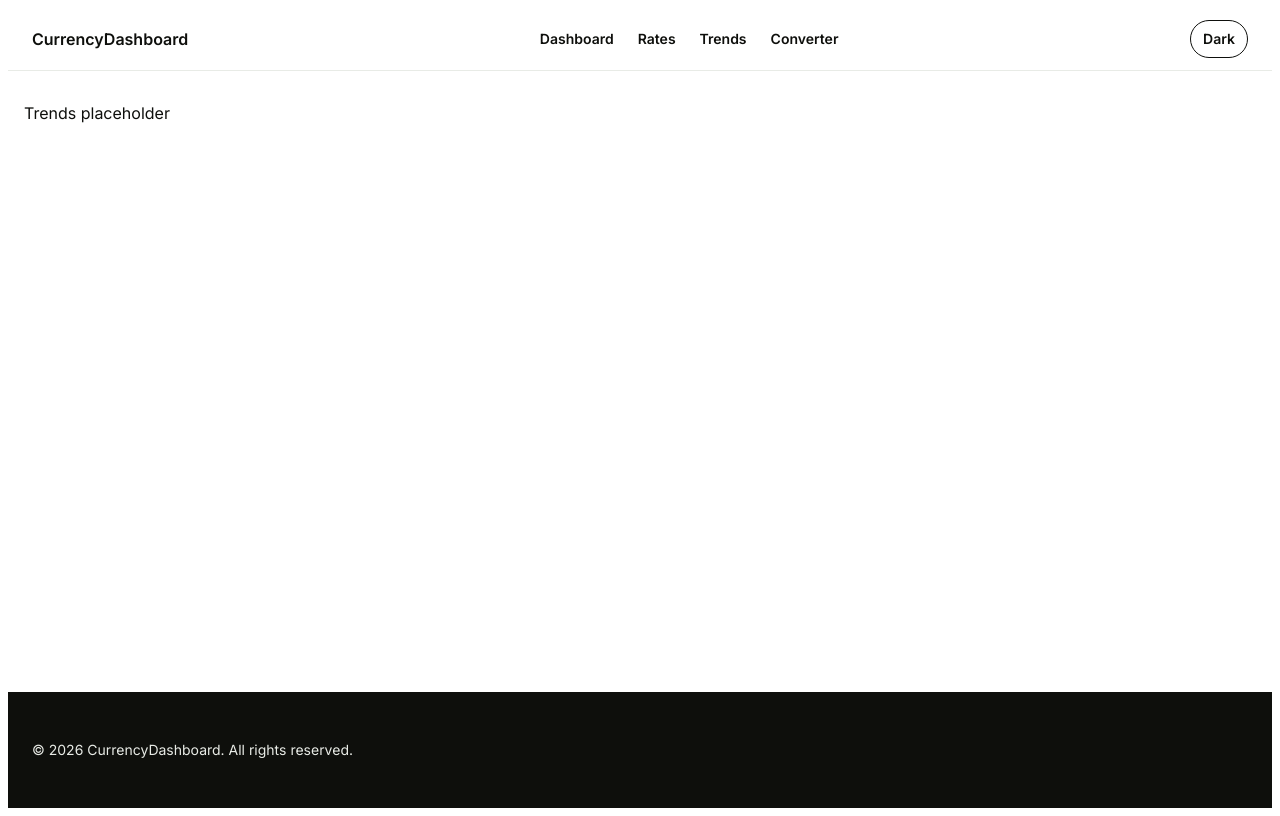
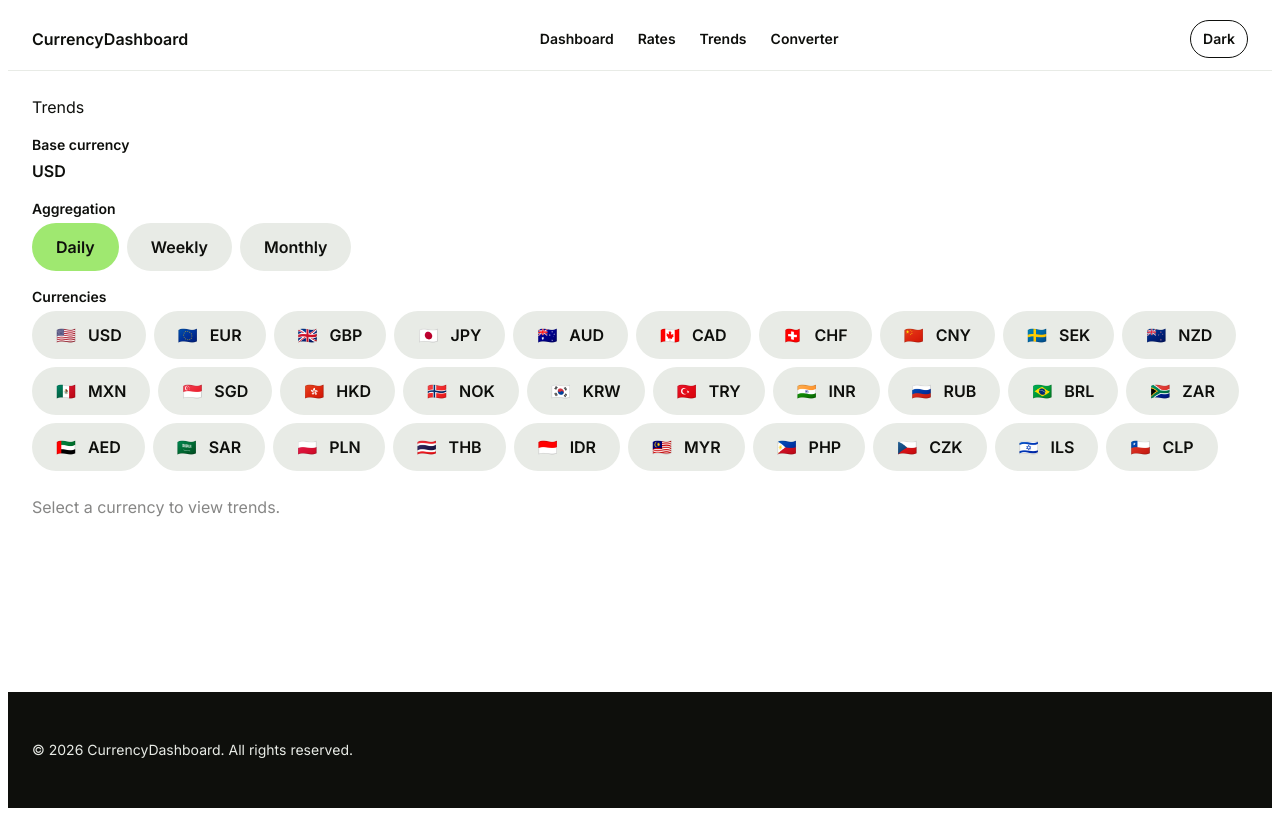
Before and after one commit to anas283/currency-dashboard, an Angular app: page /trends in a window 1280 px wide. Built offline with nearby package versions, Linux system fonts and the light colour scheme.

Commit message:
feat(trends): implement Trends feature with multi-select, aggregation toggle and sr-only table

```diff
--- /dev/null
+++ b/src/app/features/trends/trends.component.html
@@ -0,0 +1,74 @@
+<app-card variant="content">
+  <h1 class="trends__title">Trends</h1>
+
+  <div class="trends__section">
+    <span class="trends__label">Base currency</span>
+    <span class="trends__base">{{ ratesService.base() }}</span>
+  </div>
+
+  <div class="trends__section">
+    <span class="trends__label">Aggregation</span>
+    <div class="trends__toggle">
+      @for (option of aggregationOptions; track option) {
+        <app-button
+          [attr.data-testid]="'aggregation-' + option"
+          [variant]="aggregation() === option ? 'primary' : 'secondary'"
+          (click)="setAggregation(option)"
+        >
+          {{ aggregationLabels[option] }}
+        </app-button>
+      }
+    </div>
+  </div>
+
+  <div class="trends__section">
+    <span class="trends__label">Currencies</span>
+    <div class="trends__chips">
+      @for (currency of currencyOptions; track currency.code) {
+        <app-button
+          class="trends__chip"
+          [attr.data-testid]="'currency-' + currency.code"
+          [variant]="isSelected(currency.code) ? 'primary' : 'secondary'"
+          [disabled]="!isSelected(currency.code) && atMax()"
+          (click)="toggleCurrency(currency.code)"
+        >
+          <span class="trends__flag">{{ currency.flag }}</span>
+          <span>{{ currency.code }}</span>
+        </app-button>
+      }
+    </div>
+    @if (atMax()) {
+      <p class="trends__hint">You can compare up to {{ MAX_SELECTION }} currencies.</p>
+    }
+  </div>
+
+  @if (selected().length > 0) {
+    <div class="trends__chart">
+      <app-chart [labels]="chartLabels()" [datasets]="chartDatasets()" />
+    </div>
+
+    <table class="visually-hidden">
+      <caption>Currency trend data for base {{ ratesService.base() }}</caption>
+      <thead>
+        <tr>
+          <th scope="col">Currency</th>
+          @for (label of chartLabels(); track label) {
+            <th scope="col">{{ label }}</th>
+          }
+        </tr>
+      </thead>
+      <tbody>
+        @for (code of selected(); track code) {
+          <tr>
+            <th scope="row">{{ code }}</th>
+            @for (point of historyService.series(); track point.date) {
+              <td>{{ point.values[code] ?? '' }}</td>
+            }
+          </tr>
+        }
+      </tbody>
+    </table>
+  } @else {
+    <p class="trends__empty">Select a currency to view trends.</p>
+  }
+</app-card>
--- /dev/null
+++ b/src/app/features/trends/trends.component.scss
@@ -0,0 +1,71 @@
+:host {
+  display: block;
+}
+
+.trends {
+  &__title {
+    margin: 0 0 var(--sp-lg);
+    font: var(--text-heading-md);
+  }
+
+  &__section {
+    margin-bottom: var(--sp-lg);
+  }
+
+  &__label {
+    display: block;
+    margin-bottom: var(--sp-xs);
+    font: var(--text-body-sm-strong);
+    color: var(--color-ink);
+  }
+
+  &__base {
+    font: var(--text-body-md-strong);
+  }
+
+  &__toggle {
+    display: flex;
+    flex-wrap: wrap;
+    gap: var(--sp-sm);
+  }
+
+  &__chips {
+    display: flex;
+    flex-wrap: wrap;
+    gap: var(--sp-sm);
+  }
+
+  &__flag {
+    margin-right: var(--sp-xs);
+  }
+
+  &__hint {
+    margin: var(--sp-sm) 0 0;
+    font: var(--text-body-sm);
+    color: var(--color-mute);
+  }
+
+  &__chart {
+    height: 20rem;
+    margin-top: var(--sp-lg);
+  }
+
+  &__empty {
+    margin: var(--sp-xl) 0;
+    color: var(--color-mute);
+    font: var(--text-body-md);
+  }
+}
+
+.visually-hidden {
+  position: absolute;
+  width: 1px;
+  height: 1px;
+  padding: 0;
+  margin: -1px;
+  overflow: hidden;
+  clip: rect(0, 0, 0, 0);
+  clip-path: inset(50%);
+  white-space: nowrap;
+  border: 0;
+}
--- a/src/app/features/trends/trends.component.ts
+++ b/src/app/features/trends/trends.component.ts
@@ -1,11 +1,105 @@
-import { ChangeDetectionStrategy, Component } from '@angular/core';
+import {
+  ChangeDetectionStrategy,
+  Component,
+  computed,
+  effect,
+  inject,
+  OnInit,
+  signal,
+} from '@angular/core';
+import { ActivatedRoute } from '@angular/router';
+import { firstValueFrom } from 'rxjs';
+
+import { CURATED_TOP_30, Currency } from '../../core/models/currency';
+import { HistoryService } from '../../core/services/history.service';
+import { RatesService } from '../../core/services/rates.service';
+import { ChartComponent, ChartDatasetEntry } from '../../shared/components/chart/chart.component';
+import { Aggregation } from '../../shared/utils/date-buckets';
+import { ButtonComponent } from '../../ui/button/button.component';
+import { CardComponent } from '../../ui/card/card.component';
+
+const MAX_SELECTION = 3;
+const TREND_COLORS = ['#2563eb', '#dc2626', '#16a34a'];
+const VALID_CODES = new Set(CURATED_TOP_30.map((currency) => currency.code));
+const AGGREGATION_OPTIONS: Aggregation[] = ['daily', 'weekly', 'monthly'];
+const AGGREGATION_LABELS: Record<Aggregation, string> = {
+  daily: 'Daily',
+  weekly: 'Weekly',
+  monthly: 'Monthly',
+};
 
 @Component({
   selector: 'app-trends',
   standalone: true,
-  imports: [],
-  template: `<p>Trends placeholder</p>`,
-  styles: [`:host { display: block; padding: 1rem; }`],
+  imports: [ButtonComponent, CardComponent, ChartComponent],
+  templateUrl: './trends.component.html',
+  styleUrl: './trends.component.scss',
   changeDetection: ChangeDetectionStrategy.OnPush,
 })
-export class TrendsComponent {}
+export class TrendsComponent implements OnInit {
+  readonly ratesService = inject(RatesService);
+  private readonly historyService = inject(HistoryService);
+  private readonly route = inject(ActivatedRoute);
+
+  readonly aggregation = signal<Aggregation>('daily');
+  readonly selected = signal<string[]>([]);
+
+  readonly currencyOptions: readonly Currency[] = CURATED_TOP_30;
+  readonly aggregationOptions = AGGREGATION_OPTIONS;
+  readonly aggregationLabels = AGGREGATION_LABELS;
+  readonly maxSelection = MAX_SELECTION;
+
+  readonly atMax = computed(() => this.selected().length >= MAX_SELECTION);
+
+  readonly chartLabels = computed(() => this.historyService.series().map((point) => point.date));
+  readonly chartDatasets = computed<ChartDatasetEntry[]>(() => {
+    const series = this.historyService.series();
+    const selected = this.selected();
+
+    return selected.map((code, index) => ({
+      label: code,
+      data: series.map((point) => point.values[code] ?? 0),
+      borderColor: TREND_COLORS[index % TREND_COLORS.length],
+    }));
+  });
+
+  constructor() {
+    effect(() => {
+      const base = this.ratesService.base();
+      const selected = this.selected();
+      const aggregation = this.aggregation();
+
+      void this.historyService.loadHistory(base, selected, aggregation);
+    });
+  }
+
+  async ngOnInit(): Promise<void> {
+    const params = await firstValueFrom(this.route.queryParams);
+    const target = params['target'];
+
+    if (typeof target === 'string' && VALID_CODES.has(target)) {
+      this.selected.set([target]);
+    }
+  }
+
+  isSelected(code: string): boolean {
+    return this.selected().includes(code);
+  }
+
+  toggleCurrency(code: string): void {
+    if (this.isSelected(code)) {
+      this.selected.update((codes) => codes.filter((current) => current !== code));
+      return;
+    }
+
+    if (this.atMax()) {
+      return;
+    }
+
+    this.selected.update((codes) => [...codes, code]);
+  }
+
+  setAggregation(value: Aggregation): void {
+    this.aggregation.set(value);
+  }
+}
```
Also changed, not shown: 1 other file (tests, documents, lock files or other folders).
